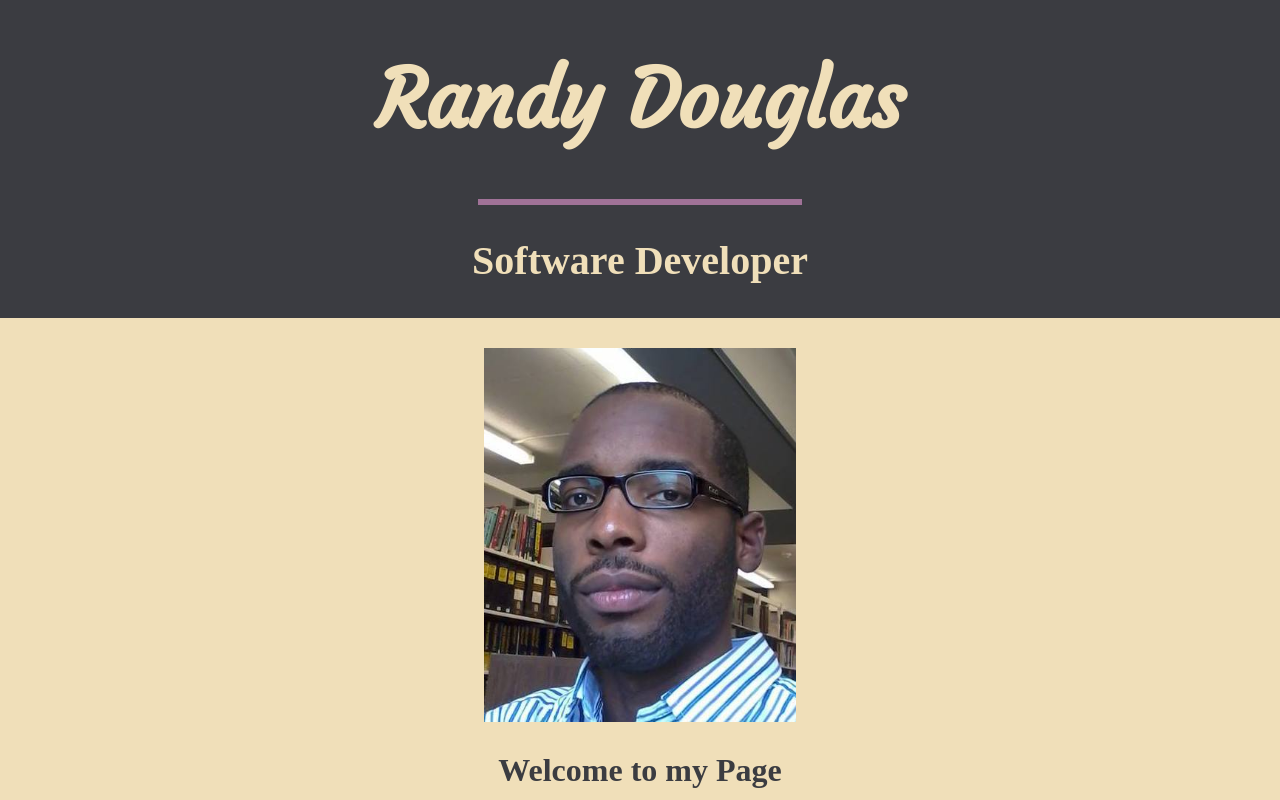
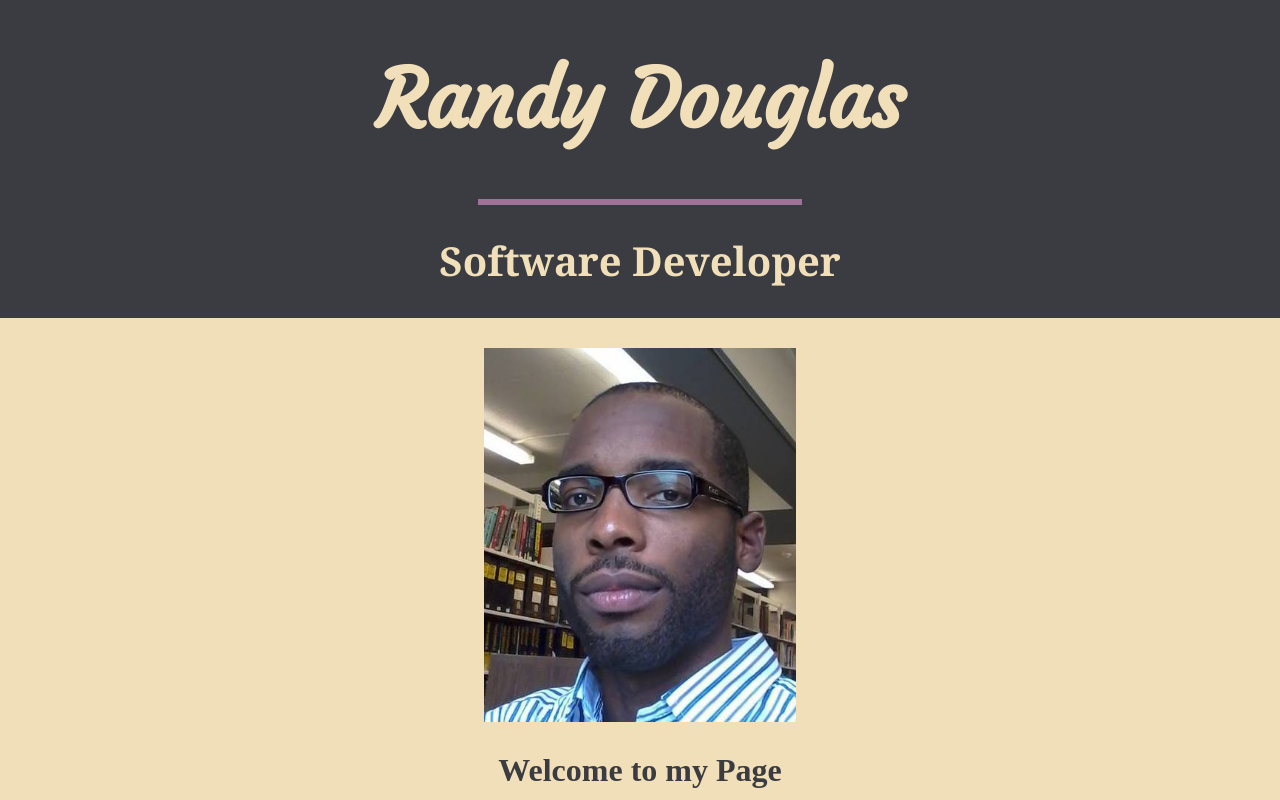
Before and after one commit to RandyWritesCode/Portfolio-Webpage, a plain HTML site: page index.html in a window 1280 px wide. Shown: the top 800 px of the page. Drawn offline with nearby package versions, Linux system fonts and the light colour scheme.

Commit message:
updated font h2

```diff
--- a/style.css
+++ b/style.css
@@ -49,7 +49,7 @@ h1, h2 {
 
 
 h2 {
-  font-family: ;
+  font-family: Georgia, 'Times New Roman', Times, serif;
   font-size: 40px;
 }
 h3 {
```
